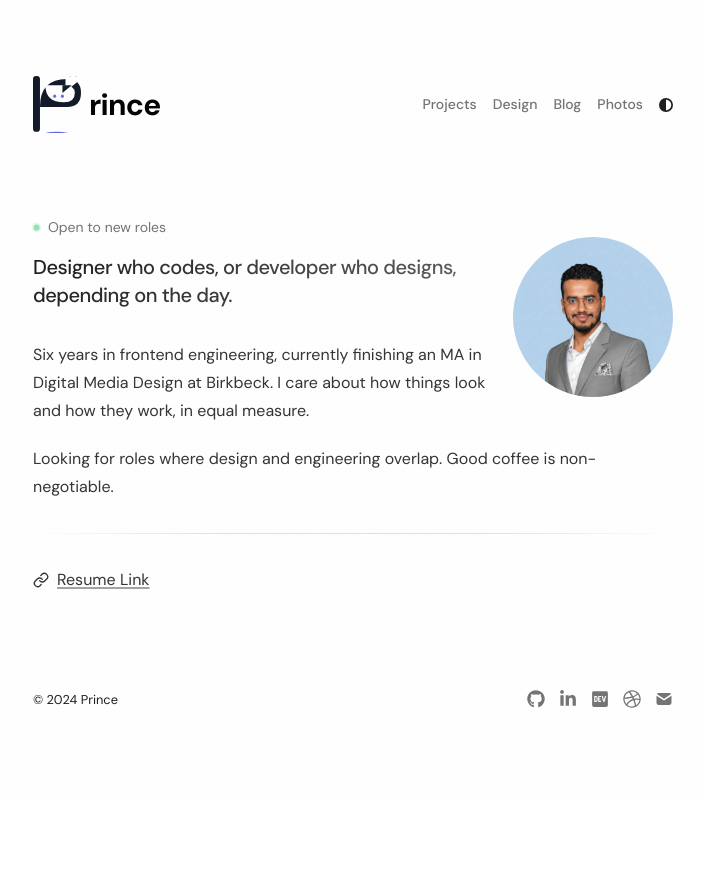
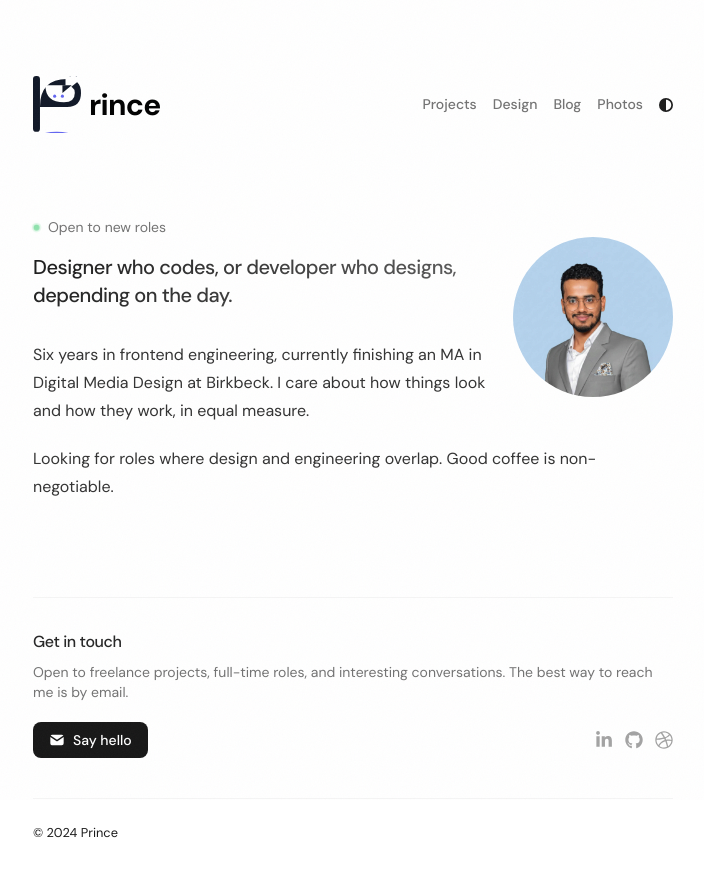
Before and after one commit to princek64/my-portfolio, a Next.js app: page / in a window 1280 px wide. Shown: the top 876 px of the page, without its empty margins (287-991 px from the left). Built offline with nearby package versions, Linux system fonts and the light colour scheme.

Commit message:
feat: add get in touch section in footer component

```diff
--- a/app/components/footer.tsx
+++ b/app/components/footer.tsx
@@ -56,7 +56,59 @@ function SocialLinks() {
 
 export default function Footer() {
   return (
-    <small className="block lg:mt-24 mt-16 text-[#1C1C1C] dark:text-[#D4D4D4]">
+    <footer className="w-full mt-16 md:mt-24 border-t border-neutral-100 dark:border-neutral-800 pt-8 pb-12">
+      <div className="mb-10">
+        <h2 className="text-base font-medium tracking-tight text-neutral-800 dark:text-neutral-200 mb-2">
+          Get in touch
+        </h2>
+        <p className="text-sm text-neutral-500 dark:text-neutral-400 mb-5">
+          Open to freelance projects, full-time roles, and interesting conversations.
+          The best way to reach me is by email.
+        </p>
+        <div className="flex items-center justify-between gap-4 flex-wrap">
+          <a
+            href={socialLinks.email}
+            className="inline-flex items-center gap-2 text-sm font-medium px-4 py-2 rounded-lg
+              bg-neutral-900 text-white dark:bg-white dark:text-neutral-900
+              hover:opacity-85 transition-opacity duration-200"
+            aria-label="Send me an email"
+          >
+            <TbMailFilled className="text-base" />
+            Say hello
+          </a>
+          <div className="flex items-center gap-3 text-lg text-neutral-400 dark:text-neutral-500">
+            <a
+              href={socialLinks.linkedin}
+              target="_blank"
+              rel="noopener noreferrer"
+              aria-label="LinkedIn"
+              className="social-linkedin transition-colors duration-200 hover:text-[#0a66c2]"
+            >
+              <FaLinkedinIn />
+            </a>
+            <a
+              href={socialLinks.github}
+              target="_blank"
+              rel="noopener noreferrer"
+              aria-label="GitHub"
+              className="social-github transition-colors duration-200 hover:text-neutral-700 dark:hover:text-neutral-300"
+            >
+              <FaGithub />
+            </a>
+            <a
+              href={socialLinks.dribbble}
+              target="_blank"
+              rel="noopener noreferrer"
+              aria-label="Dribbble"
+              className="social-dribbble transition-colors duration-200 hover:text-[#ea4c89]"
+            >
+              <FaDribbble />
+            </a>
+          </div>
+        </div>
+      </div>
+
+      <small className="block text-[#1C1C1C] dark:text-[#D4D4D4] border-t border-neutral-100 dark:border-neutral-800 pt-6">
         <time>© {YEAR}</time>{" "}
         <a
           className="no-underline"
@@ -74,7 +126,7 @@ export default function Footer() {
             }
           }
         `}</style>
-      <SocialLinks />
       </small>
+    </footer>
   );
 }
--- a/app/components/nav.tsx
+++ b/app/components/nav.tsx
@@ -35,11 +35,10 @@ export function Navbar() {
               <Link
                 key={path}
                 href={path}
-                className={`nav-link transition-colors duration-200 flex align-middle relative text-sm font-medium ${
-                  isActive
+                className={`nav-link transition-colors duration-200 flex align-middle relative text-sm font-medium ${isActive
                     ? "active text-neutral-900 dark:text-neutral-100"
                     : "text-neutral-500 dark:text-neutral-400 hover:text-neutral-900 dark:hover:text-neutral-100"
-                }`}
+                  }`}
               >
                 {name}
               </Link>
--- a/app/config.ts
+++ b/app/config.ts
@@ -14,5 +14,5 @@ export const socialLinks = {
   linkedin: "https://www.linkedin.com/in/princekukreja/",
   devTo: "https://dev.to/princekukreja",
   dribbble: "https://dribbble.com/princek",
-  email: "mailto:princekukreja64@gmail.com",
+  email: "mailto:contact@pixelprince.com",
 };
--- a/app/page.tsx
+++ b/app/page.tsx
@@ -34,8 +34,8 @@ export default function Page() {
         <p>
           Looking for roles where design and engineering overlap. Good coffee is non-negotiable.
         </p>
-        <hr className="section-divider" />
-        <p className="flex items-center gap-2"><FiLink /><a href="https://docs.google.com/document/d/1zVr5vU1dkqRabsqREk4xeS86bGxcRPuf9drZXnPp3n0/edit?tab=t.0" target="_blank" rel="noopener noreferrer">Resume Link</a></p>
+        {/* <hr className="section-divider" /> */}
+        {/* <p className="flex items-center gap-2"><FiLink /><a href="https://docs.google.com/document/d/1zVr5vU1dkqRabsqREk4xeS86bGxcRPuf9drZXnPp3n0/edit?tab=t.0" target="_blank" rel="noopener noreferrer">Resume Link</a></p> */}
       </div>
     </section>
   );
```
Lines whose indentation alone changed are shown as unchanged.
